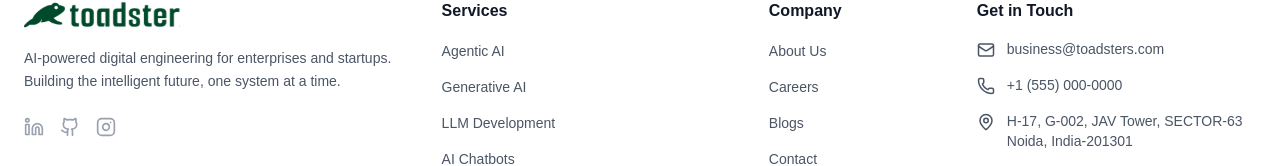
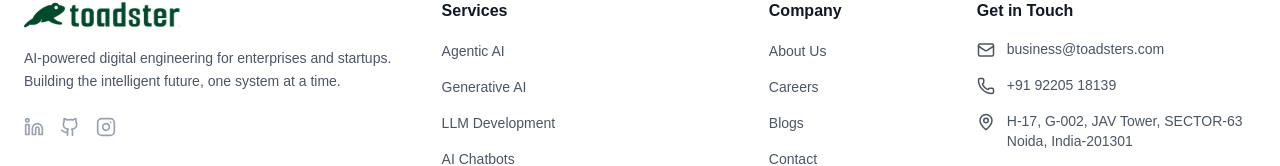
Before and after one commit to nisha-s26/toads, a React (Vite) app: page /services/intelligent-automation in a window 1280 px wide. Shown: the part 7950-8116 px from the top of the page. Built offline with nearby package versions, Linux system fonts and the light colour scheme.

Commit message:
fixed vercel nested route issue

```diff
--- a/src/components/Footer.tsx
+++ b/src/components/Footer.tsx
@@ -211,7 +211,7 @@
                                         transition={{ duration: 0.2 }}
                                         className="relative inline-block text-gray-600 hover:text-gray-900 text-sm transition-colors after:content-[''] after:absolute after:left-0 after:-bottom-0.5 after:h-px after:w-full after:bg-current after:scale-x-0 after:origin-left after:transition-transform after:duration-300 hover:after:scale-x-100"
                                     >
-                                        +1 (555) 000-0000
+                                        +91 92205 18139
                                     </motion.a>
                                 </li>
                                 <li className="flex items-start gap-3">
```
Also changed, not shown: vercel.json (added).
